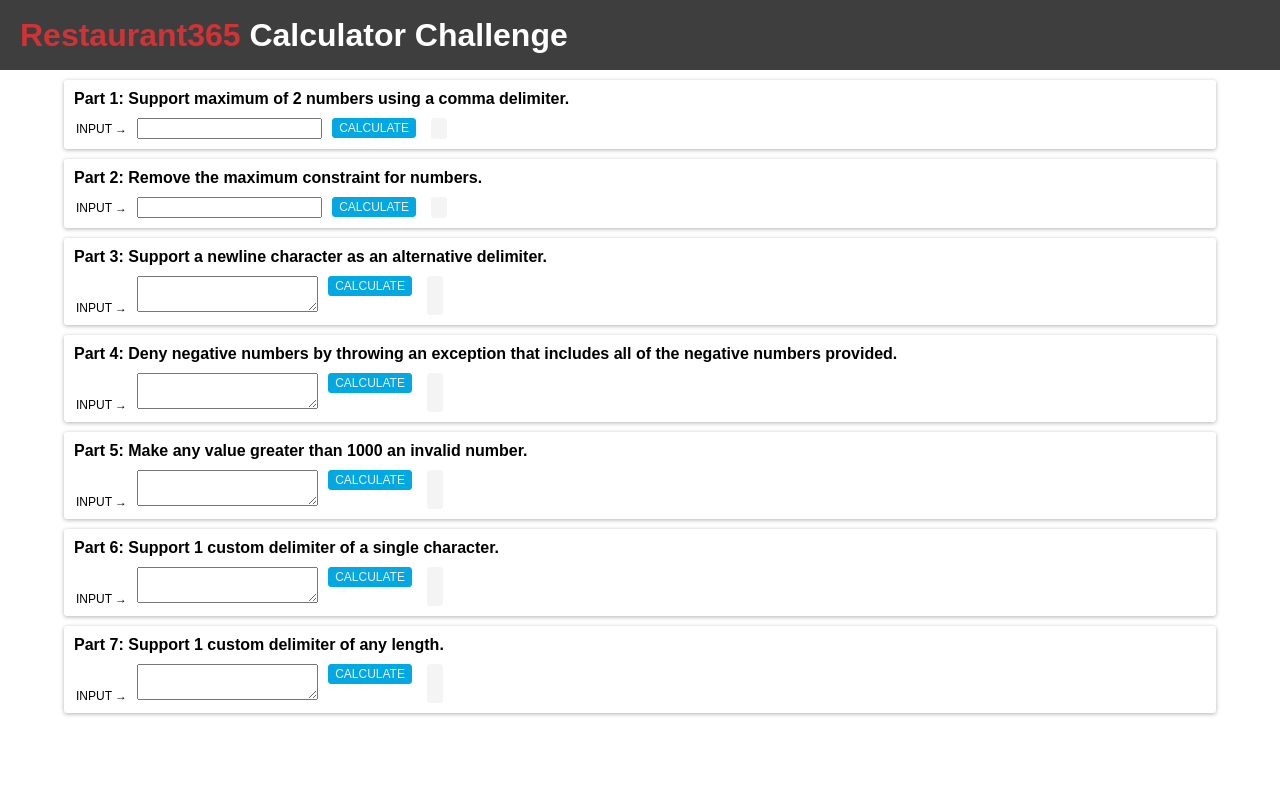
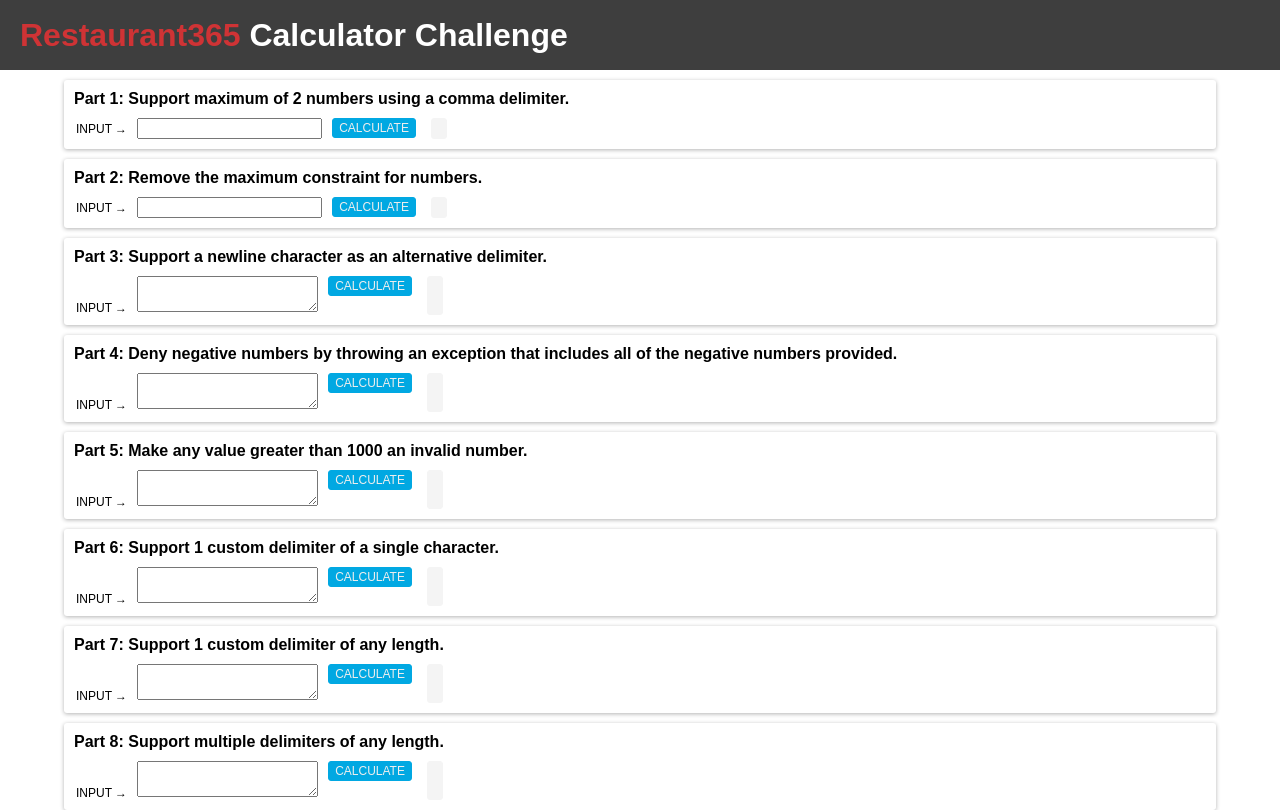
Before and after one commit to james-lopez/r365, a React (Create React App) app: page / in a window 1280 px wide. Built offline with nearby package versions, Linux system fonts and the light colour scheme.

Commit message:
Part 8 of calculator.

```diff
--- a/src/components/App.js
+++ b/src/components/App.js
@@ -7,6 +7,7 @@
 import Challenge5 from './challenge5';
 import Challenge6 from './challenge6';
 import Challenge7 from './challenge7';
+import Challenge8 from './challenge8';
 
 function App() {
   return (
@@ -22,6 +23,7 @@
         <Challenge5/>
         <Challenge6/>
         <Challenge7/>
+        <Challenge8/>
       </div>
     </div>
   );
--- /dev/null
+++ b/src/components/challenge8/index.js
@@ -0,0 +1,168 @@
+import React, { Component } from 'react';
+import styled from 'styled-components';
+
+const StyledCard = styled.div`
+	background-color: #FFFFFF;
+	box-shadow: rgba(0, 0, 0, 0.3) 0px 1px 4px;
+	margin-top: 10px;
+	border-radius: 3px;
+	width: 100%;
+	height: 100%;
+	overflow: hidden;
+`;
+
+const StyledTitle = styled.h4`
+	margin: 10px 0px 0px 10px;
+`;
+
+const StyledForm = styled.form`
+	margin: 10px 0px 10px 12px;
+	width: 100%;
+	display: flex;
+	justify-content: flex-start;
+`;
+
+const StyledLabel = styled.label`
+	text-transform: uppercase;
+	font-size: 12px;
+`;
+
+const StyledInput = styled.textarea`
+	margin-left: 10px;
+`
+
+const StyledButton = styled.button`
+	height: 20px;
+	margin-left: 10px;
+	background: #01A8E2;
+	border: 1px solid #01A8E2;
+	border-radius: 3px;
+	color: #EEE;
+	font-size: 12px;
+	text-transform: uppercase;
+`;
+
+const StyledResult = styled.p`
+	font-size: 12px;
+	margin: 0px 0px 0px 15px;
+	padding: 3px 7px;
+	background: #F4F4F4;
+	border: 1px solid #F4F4F4;
+	border-radius: 3px;
+`;
+
+class Challenge7 extends Component {
+	constructor(props) {
+		super(props)
+
+		this.state = {
+			text: '',
+			output: '',
+			negativeNumbers: []
+		}
+	}
+
+	handleInputChange = (e) => {
+		this.setState({ text: e.target.value })
+	}
+
+	convertString = parsedString => {
+		let negativeNumbers = [];
+
+		if (parsedString.length < 2) {
+			for (let i = parsedString.length; i < 2; i++) {
+				parsedString.push('0');
+			}
+		}
+
+		let convertedString = parsedString.map((number) => {
+			if (isNaN(number) || number === '' || number > 1000) {
+				number = 0;
+			} else {
+				number = parseInt(number, 10);
+			}
+
+			if (number < 0) {
+				negativeNumbers.push(number);
+			}
+
+			return number;
+		})
+
+		this.setState(prevState => ({
+			negativeNumbers: [...prevState.negativeNumbers, ...negativeNumbers]
+		}));
+
+		return convertedString;
+	}
+
+	parseDelimiter = () => {
+		let match = this.state.text.match(/^\/\/(\[.+\])\n/)
+		let delimiters = '';
+
+		if (match) {
+			delimiters = match[1];
+
+			delimiters = delimiters.match(/(?<=\[).+?(?=\])/g);
+
+			delimiters = delimiters.map((delimiter) => {
+				delimiter = delimiter.split('');
+				for (let i = 0; i < delimiter.length; i++) {
+					if (/([^a-z0-9])/.test(delimiter[i])) {
+						delimiter[i] = '\\' + delimiter[i];
+					}
+				}
+
+				delimiter = delimiter.join('');
+
+				return delimiter;
+			})
+
+			delimiters = delimiters.join('|');
+		}
+
+		if (delimiters !== '') return delimiters;
+	}
+
+	handleSubmit = async (e) => {
+		e.preventDefault();
+
+		let delimiters = this.parseDelimiter();
+
+		let regex = new RegExp('[\n,]+|'+delimiters,'g');
+
+		let parsedString = this.state.text.split(regex);
+
+		let convertedString = await this.convertString(parsedString);
+
+		let sum = convertedString.reduce((accumulator, currentValue) => {
+			return accumulator + currentValue;
+		});
+
+		if (this.state.negativeNumbers.length > 0) {
+			this.setState({ output: 'Error: Negative Numbers Included in Input: ' + this.state.negativeNumbers });
+		} else {
+			this.setState({ output: sum })
+		}
+
+	}
+
+	render() {
+
+		return (
+			<StyledCard>
+				<StyledTitle>Part 8: Support multiple delimiters of any length.</StyledTitle>
+				<StyledForm onSubmit={(e) => this.handleSubmit(e)}>
+					<StyledLabel>
+						Input &#8594;
+						<StyledInput data-testid="input" value={this.state.text} onChange={e => this.handleInputChange(e)} />
+					</StyledLabel>
+					<StyledButton data-testid="submit-button" type="submit">Calculate</StyledButton>
+					<StyledResult data-testid="output-field">{this.state.output}</StyledResult>
+				</StyledForm>
+			</StyledCard>
+		)
+	}
+}
+
+export default Challenge7
```
Also changed, not shown: 1 other file (tests, documents, lock files or other folders).
